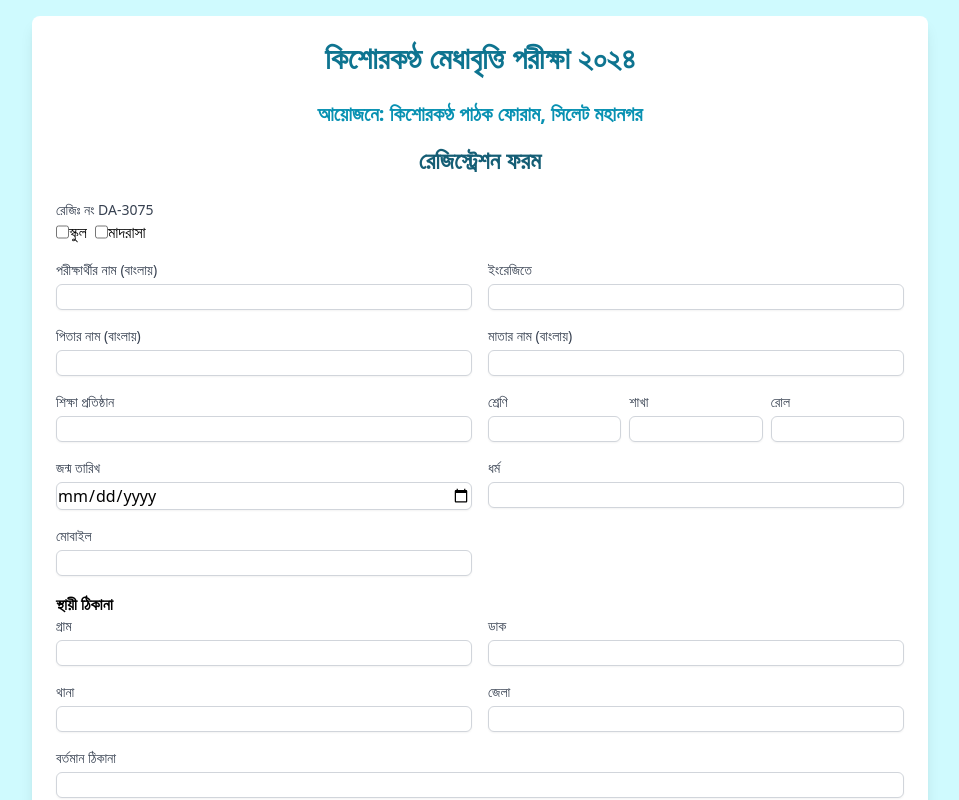
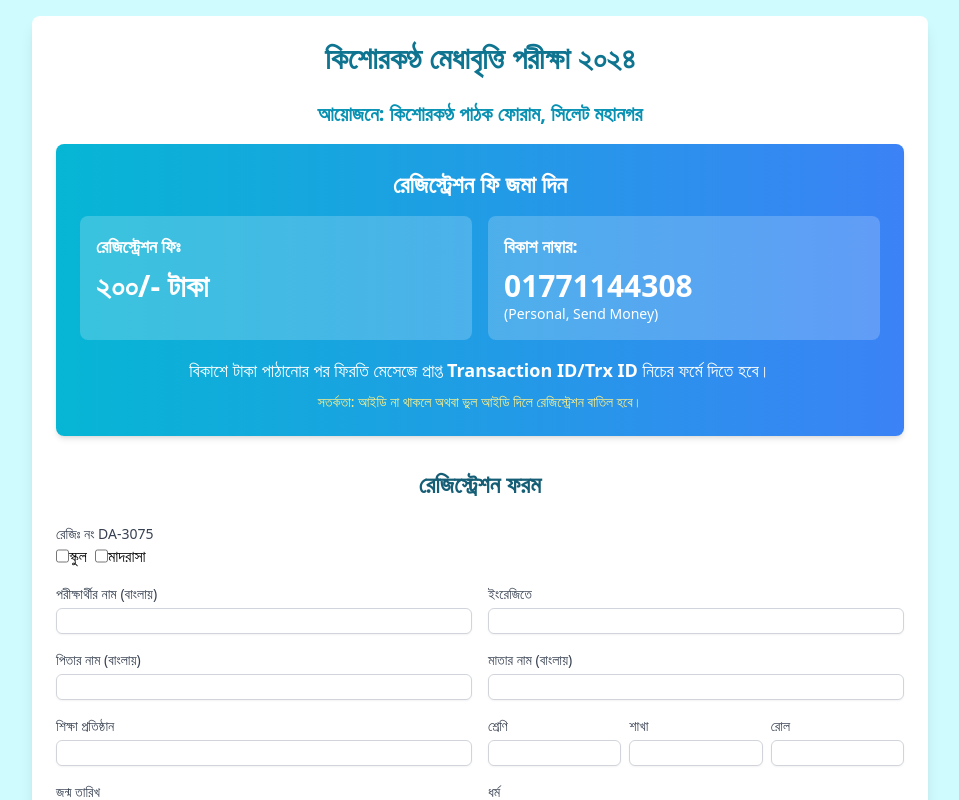
Before and after one commit to Mufassir-Chowdhury/kkrf, a SvelteKit app: page /britti_registration in a window 1280 px wide. Shown: the top 800 px of the page, without its empty margins (160-1119 px from the left). Built offline with nearby package versions, Linux system fonts and the light colour scheme.

Commit message:
added payment information

```diff
--- a/src/routes/britti_registration/+page.svelte
+++ b/src/routes/britti_registration/+page.svelte
@@ -80,6 +80,7 @@ appId: "1:973839955936:web:eefd07d1a4b7be73b91d85"
 
       submitting = false;
     }
+    import { fly } from 'svelte/transition';
   </script>
 
   <svelte:head>
@@ -94,6 +95,24 @@ appId: "1:973839955936:web:eefd07d1a4b7be73b91d85"
       <h2 class="text-xl font-semibold text-center text-cyan-600 mb-4">
         আয়োজনে: কিশোরকণ্ঠ পাঠক ফোরাম, সিলেট মহানগর
       </h2>
+      <div class="bg-gradient-to-r from-cyan-500 to-blue-500 text-white p-6 rounded-lg mb-8 shadow-md">
+        <h3 class="text-2xl font-bold mb-4 text-center">রেজিস্ট্রেশন ফি জমা দিন</h3>
+        <div class="grid md:grid-cols-2 gap-4">
+          <div in:fly="{{ y: 50, duration: 500 }}" class="bg-white bg-opacity-20 p-4 rounded-lg">
+            <p class="text-lg font-semibold mb-2">রেজিস্ট্রেশন ফিঃ</p>
+            <p class="text-3xl font-bold">২০০/- টাকা</p>
+          </div>
+          <div in:fly="{{ y: 50, duration: 500, delay: 200 }}" class="bg-white bg-opacity-20 p-4 rounded-lg">
+            <p class="text-lg font-semibold mb-2">বিকাশ নাম্বার:</p>
+            <p class="text-3xl font-bold">01771144308</p>
+            <p class="text-sm">(Personal, Send Money)</p>
+          </div>
+        </div>
+        <div in:fly="{{ y: 50, duration: 500, delay: 400 }}" class="mt-4 text-center">
+          <p class="text-lg">বিকাশে টাকা পাঠানোর পর ফিরতি মেসেজে প্রাপ্ত <span class="font-bold">Transaction ID/Trx ID</span> নিচের ফর্মে দিতে হবে।</p>
+          <p class="text-sm mt-2 text-yellow-200">সতর্কতা: আইডি না থাকলে অথবা ভুল আইডি দিলে রেজিস্ট্রেশন বাতিল হবে।</p>
+        </div>
+      </div>
       <h3 class="text-2xl font-bold text-center text-cyan-800 mb-6">রেজিস্ট্রেশন ফরম</h3>
 
       <form on:submit|preventDefault={handleSubmit} class="space-y-4">
@@ -203,7 +222,7 @@ appId: "1:973839955936:web:eefd07d1a4b7be73b91d85"
             <input type="tel" bind:value={formData.guardianMobile} class="mt-1 block w-full border border-gray-300 rounded-md shadow-sm">
           </div>
           <div>
-            <label class="block text-sm font-medium text-gray-700">সিরিয়াল নাম্বার</label>
+            <label class="block text-sm font-medium text-gray-700">ট্রান্সেকশন আইডি (উপরে পেমেন্টের নিয়মাবলী দেখুন)</label>
             <input type="text" bind:value={formData.serialNo} class="mt-1 block w-full border border-gray-300 rounded-md shadow-sm">
           </div>
         </div>
```
